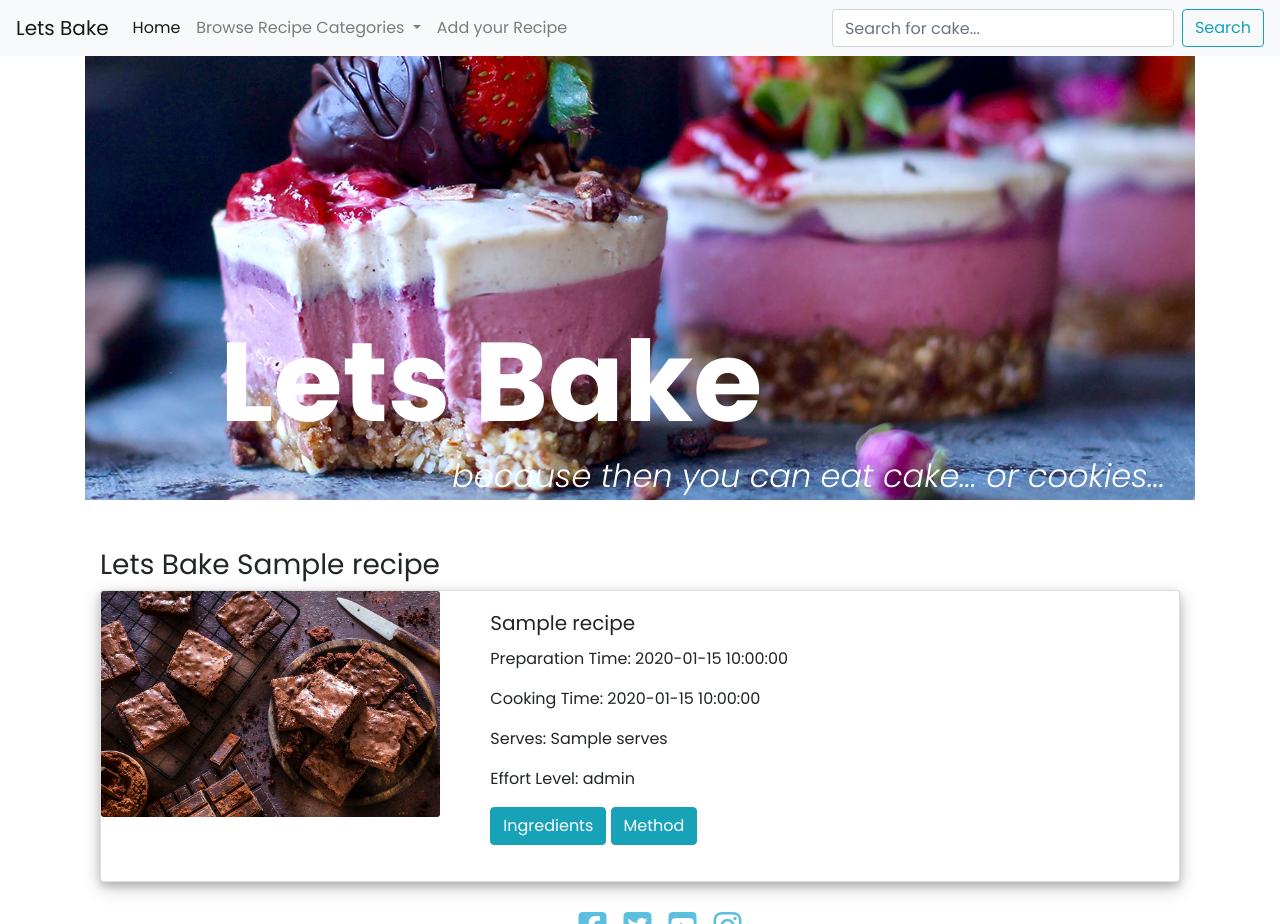
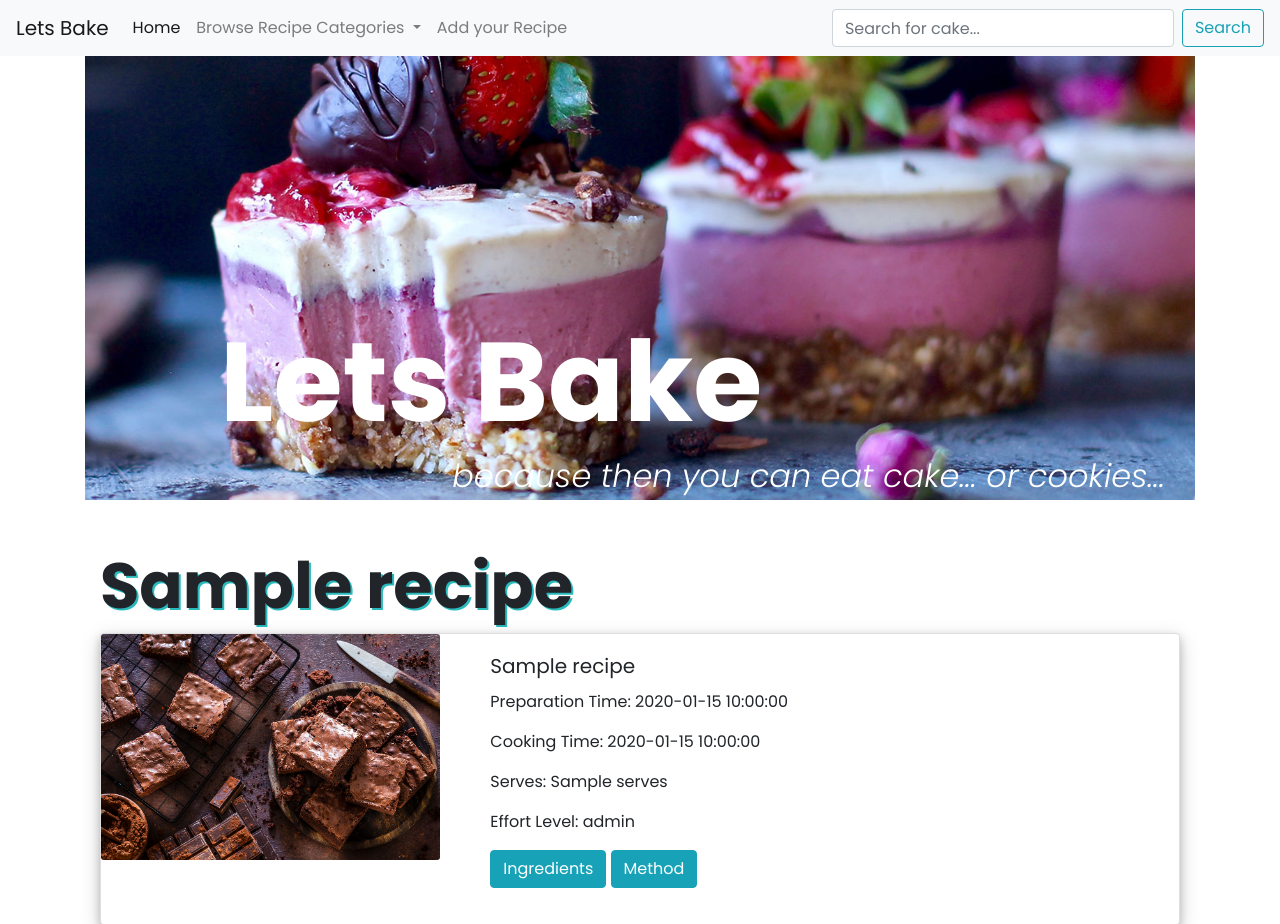
Before and after one commit to ClaireRoberts1403/MilestoneProject3LetsBake, a Flask app: page /category/1 in a window 1280 px wide. Shown: the top 924 px of the page. Run offline with Flask 2, Linux system fonts and the light colour scheme; a database or web service that is not in the repository returns one stand-in record (values such as "Sample title"); some libraries are stand-ins or nearby versions.

Commit message:
changed category title to show recipe name instead to make more of a visual impact

```diff
--- a/static/css/style.css
+++ b/static/css/style.css
@@ -116,6 +116,14 @@ body {
     font-weight: 700;
     font-size: 600%;
 }
+/* Bold titles of recipes */
+.recipe-title {
+    text-shadow: 2px 2px #28babd;
+    font-family: "Poppins", sans-serif;
+    font-weight: 700;
+    font-size: 400%;
+}
+
 
 /* recipe list pages - cake - biscuits - all */
 .banner {
--- a/templates/category_page.html
+++ b/templates/category_page.html
@@ -16,8 +16,7 @@
 {% for recipe in Recipes %}
 <div class="container-fluid">
     <br>
-    <h3>            Lets Bake {{recipe.category_name}}</h1>
-</h3>
+    <h3 class="recipe-title">{{recipe.name}}</h3>
     <div class="card mb-3 recipe_card">
         <div class="row gutters">
             <div class="col-md-4">
```
